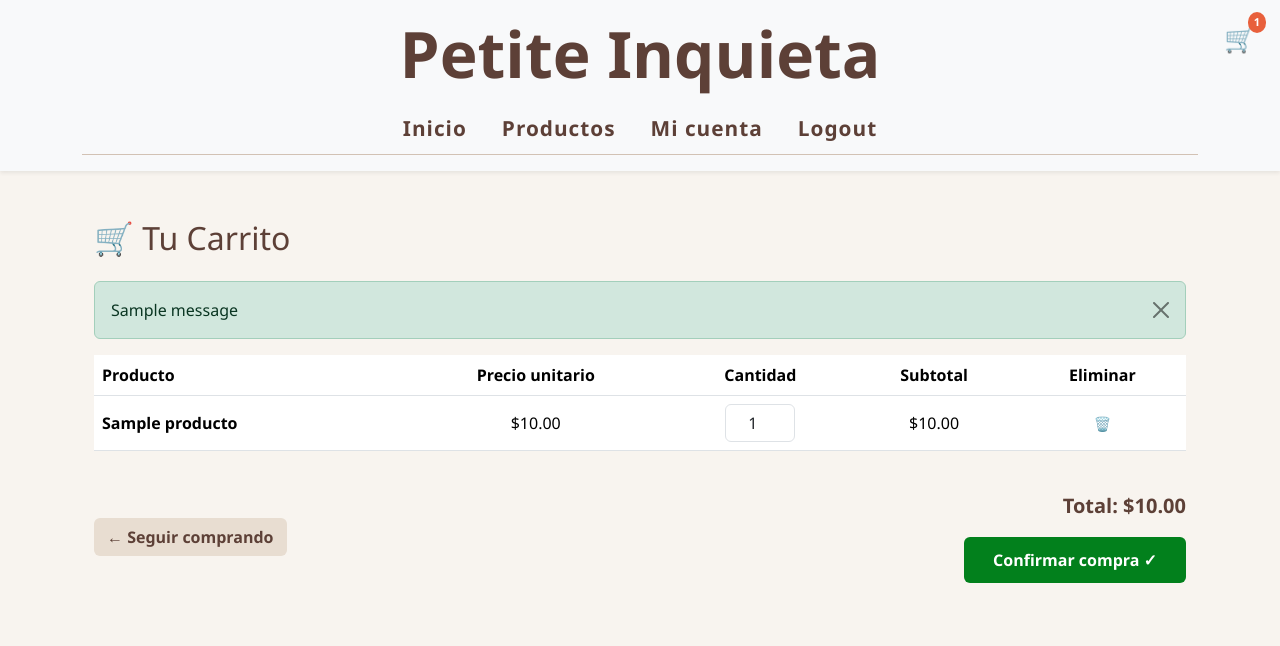
After one commit to lissette-dev/petite_inquieta_shop, a Django app: page /carrito/ in a window 1280 px wide. The commit adds this page. Shown: the top 646 px of the page. Run offline with Django 5.2, Linux system fonts and the light colour scheme; a user stored in the database is signed in; tables that the repository leaves empty hold one stand-in row (values such as "Sample post"); one stand-in notice (Sample message) is shown.

Commit message:
carrito funcional completo

```diff
--- a/petite_inquieta_shop/petite_inquieta_shop/settings.py
+++ b/petite_inquieta_shop/petite_inquieta_shop/settings.py
@@ -62,6 +62,7 @@ TEMPLATES = [
                 'django.template.context_processors.request',
                 'django.contrib.auth.context_processors.auth',
                 'django.contrib.messages.context_processors.messages',
+                'tienda.context_processors.carrito_count',
             ],
         },
     },
--- a/petite_inquieta_shop/static/css/styles.css
+++ b/petite_inquieta_shop/static/css/styles.css
@@ -153,3 +153,26 @@ hr {
     background-color: #d2c2b4;
     margin: 20px 0;
 }
+
+
+/* ===== CARRITO FLOTANTE ===== */
+#carrito-flotante {
+    position: fixed;
+    top: 20px;
+    right: 24px;
+    font-size: 1.6rem;
+    z-index: 9999;
+    text-decoration: none;
+}
+
+#carrito-badge {
+    position: absolute;
+    top: -8px;
+    right: -10px;
+    background: #e8603c;
+    color: white;
+    font-size: 11px;
+    font-weight: 700;
+    border-radius: 50%;
+    padding: 2px 6px;
+}
--- a/petite_inquieta_shop/templates/base.html
+++ b/petite_inquieta_shop/templates/base.html
@@ -14,10 +14,17 @@
 </head>
 <body>
 
+    <!-- Carrito flotante fijo (fuera de todo contenedor) -->
+
+        {% if user.is_authenticated %}
+        <a href="{% url 'ver_carrito' %}" style="position:fixed;top:20px;right:24px;font-size:1.6rem;z-index:9999;text-decoration:none;">
+            🛒{% if carrito_count > 0 %}<span style="position:absolute;top:-8px;right:-10px;background:#e8603c;color:white;font-size:11px;font-weight:700;border-radius:50%;padding:2px 6px;">{{ carrito_count }}</span>{% endif %}
+        </a>
+        {% endif %}
+
     <header class="bg-light py-3 shadow-sm">
         <div class="container text-center">
-            <h1 class="display-3 fw-bold" style="color:#5d4037;"> Petite Inquieta </h1>
-
+            <h1 class="display-3 fw-bold" style="color:#5d4037;">Petite Inquieta</h1>
             {% include "partials/navbar.html" %}
         </div>
     </header>
@@ -27,5 +34,8 @@
         {% endblock %}
     </main>
 
+    <!-- Bootstrap JS -->
+    <script src="https://cdn.jsdelivr.net/npm/bootstrap@5.3.3/dist/js/bootstrap.bundle.min.js"></script>
+
 </body>
 </html>
--- /dev/null
+++ b/petite_inquieta_shop/templates/carrito.html
@@ -0,0 +1,98 @@
+{% extends "base.html" %}
+
+{% block title %}Carrito de Compras{% endblock %}
+
+{% block content %}
+
+<div class="container py-4">
+    <h2 class="mb-4" style="color: #5d4037;">🛒 Tu Carrito</h2>
+
+    {% if messages %}
+        {% for message in messages %}
+            <div class="alert alert-{{ message.tags }} alert-dismissible fade show" role="alert">
+                {{ message }}
+                <button type="button" class="btn-close" data-bs-dismiss="alert"></button>
+            </div>
+        {% endfor %}
+    {% endif %}
+
+    {% if orden.items.all %}
+
+        <div class="table-responsive">
+            <table class="table align-middle">
+                <thead style="background-color: #f5ede6;">
+                    <tr>
+                        <th>Producto</th>
+                        <th class="text-center">Precio unitario</th>
+                        <th class="text-center">Cantidad</th>
+                        <th class="text-center">Subtotal</th>
+                        <th class="text-center">Eliminar</th>
+                    </tr>
+                </thead>
+                <tbody>
+                    {% for item in orden.items.all %}
+                    <tr>
+                        <td><strong>{{ item.producto.nombre }}</strong></td>
+                        <td class="text-center">${{ item.precio_unitario }}</td>
+
+                        <!-- Actualizar cantidad -->
+                        <td class="text-center">
+                            <form method="post" action="{% url 'actualizar_cantidad' item.id %}" class="d-flex align-items-center justify-content-center gap-2">
+                                {% csrf_token %}
+                                <input
+                                    type="number"
+                                    name="cantidad"
+                                    value="{{ item.cantidad }}"
+                                    min="1"
+                                    class="form-control text-center"
+                                    style="width: 70px;"
+                                    onchange="this.form.submit()"
+                                >
+                            </form>
+                        </td>
+
+                        <td class="text-center">${{ item.subtotal }}</td>
+
+                        <!-- Quitar del carrito -->
+                        <td class="text-center">
+                            <form method="post" action="{% url 'quitar_del_carrito' item.id %}">
+                                {% csrf_token %}
+                                <button type="submit" class="btn btn-sm" style="color: #c0392b;" title="Eliminar">
+                                    🗑️
+                                </button>
+                            </form>
+                        </td>
+                    </tr>
+                    {% endfor %}
+                </tbody>
+            </table>
+        </div>
+
+        <!-- Total y acciones -->
+        <div class="d-flex justify-content-between align-items-center mt-4 flex-wrap gap-3">
+            <a href="{% url 'productos' %}" class="btn" style="background-color: #e8ddd1; color: #5d4037; font-weight: 600;">
+                ← Seguir comprando
+            </a>
+
+            <div class="text-end">
+                <p class="fs-5 fw-bold" style="color: #5d4037;">
+                    Total: ${{ orden.total }}
+                </p>
+                <a href="{% url 'confirmar_compra' %}" class="btn" style="background-color: #02801C; color: white; font-weight: 600; padding: 10px 28px;">
+                    Confirmar compra ✓
+                </a>
+            </div>
+        </div>
+
+    {% else %}
+        <div class="text-center py-5">
+            <p class="fs-5 text-muted">Tu carrito está vacío 🛒</p>
+            <a href="{% url 'productos' %}" class="btn mt-2" style="background-color: #5d4037; color: white; font-weight: 600;">
+                Ver productos
+            </a>
+        </div>
+    {% endif %}
+
+</div>
+
+{% endblock %}
--- a/petite_inquieta_shop/templates/partials/navbar.html
+++ b/petite_inquieta_shop/templates/partials/navbar.html
@@ -10,6 +10,7 @@
             {% csrf_token %}
             <button type="submit">Logout</button>
         </form>
+
     {% else %}
         <a href="{% url 'login' %}">Login</a>
         <a href="{% url 'registro' %}">Registro</a>
--- /dev/null
+++ b/petite_inquieta_shop/tienda/context_processors.py
@@ -0,0 +1,12 @@
+from .models import Orden
+
+def carrito_count(request):
+    count = 0
+    if request.user.is_authenticated:
+        orden = Orden.objects.filter(
+            usuario=request.user,
+            estado='pendiente'
+        ).first()
+        if orden:
+            count = orden.items.count()
+    return {'carrito_count': count}
--- a/petite_inquieta_shop/tienda/urls.py
+++ b/petite_inquieta_shop/tienda/urls.py
@@ -3,14 +3,25 @@ from . import views
 from django.contrib.auth.views import LoginView, LogoutView
 
 urlpatterns = [
+    # --- Vistas Públicas ---
     path('', views.inicio, name='inicio'),
     path('productos/', views.productos, name='productos'),
     path('registro/', views.registro, name='registro'),
     path('login/', LoginView.as_view(template_name='login.html'), name='login'),
     path('logout/', LogoutView.as_view(), name='logout'),
+
+    # --- Vistas Protegidas ---
     path('mi-cuenta/', views.mi_cuenta, name='mi_cuenta'),
-    # CRUD de productos
+
+    # --- CRUD de productos ---
     path('products/create/', views.producto_create, name='producto_create'),
     path('products/edit/<int:pk>/', views.producto_edit, name='producto_edit'),
     path('products/delete/<int:pk>/', views.producto_delete, name='producto_delete'),
+
+    # --- Carrito ---
+    path('carrito/', views.ver_carrito, name='ver_carrito'),
+    path('carrito/agregar/<int:producto_id>/', views.agregar_al_carrito, name='agregar_al_carrito'),
+    path('carrito/quitar/<int:item_id>/', views.quitar_del_carrito, name='quitar_del_carrito'),
+    path('carrito/actualizar/<int:item_id>/', views.actualizar_cantidad, name='actualizar_cantidad'),
+    path('carrito/confirmar/', views.confirmar_compra, name='confirmar_compra'),
 ]
--- a/petite_inquieta_shop/tienda/views.py
+++ b/petite_inquieta_shop/tienda/views.py
@@ -1,9 +1,23 @@
 from django.shortcuts import render, redirect, get_object_or_404
 from django.contrib.auth.forms import UserCreationForm
 from django.contrib.auth.decorators import login_required
-from django.contrib import messages  # Requisito: Mensajes de feedback
-from .models import Producto
-from .forms import ProductoForm # Recuerda crear el archivo forms.py que te pasé antes
+from django.contrib import messages
+from functools import wraps
+from .models import Producto, Orden, ItemOrden
+from .forms import ProductoForm
+
+
+# --- Decorador personalizado: solo staff/admin ---
+
+def staff_required(view_func):
+    @wraps(view_func)
+    def wrapper(request, *args, **kwargs):
+        if not request.user.is_staff:
+            messages.error(request, 'No tienes permiso para realizar esta acción.')
+            return redirect('productos')
+        return view_func(request, *args, **kwargs)
+    return wrapper
+
 
 # --- Vistas Públicas ---
 
@@ -11,16 +25,11 @@ def inicio(request):
     return render(request, 'inicio.html')
 
 def productos(request):
-    # Capturamos si viene una categoría en la URL (ej: ?categoria=Accesorios)
     categoria_nombre = request.GET.get('categoria')
-
     if categoria_nombre:
-        # Filtramos los productos que pertenezcan a esa categoría
         lista_productos = Producto.objects.filter(categoria__nombre__iexact=categoria_nombre)
     else:
-        # Si no hay filtro, mostramos todo como antes
         lista_productos = Producto.objects.all()
-
     return render(request, 'productos.html', {'productos': lista_productos})
 
 def registro(request):
@@ -34,27 +43,31 @@ def registro(request):
         formulario = UserCreationForm()
     return render(request, 'registro.html', {'formulario': formulario})
 
-# --- Vistas Protegidas (Solo para usuarios logueados/Admin) ---
+
+# --- Vistas Protegidas ---
 
 @login_required
 def mi_cuenta(request):
     return render(request, 'mi_cuenta.html')
 
-# 2. CREAR
+
+# --- CRUD de productos (solo staff/admin) ---
+
 @login_required
+@staff_required
 def producto_create(request):
     if request.method == 'POST':
         form = ProductoForm(request.POST)
         if form.is_valid():
             form.save()
             messages.success(request, 'Producto creado correctamente.')
-            return redirect('productos') # Te redirige al catálogo
+            return redirect('productos')
     else:
         form = ProductoForm()
     return render(request, 'producto_form.html', {'form': form, 'titulo': 'Agregar Nuevo Producto'})
 
-# 3. EDITAR
 @login_required
+@staff_required
 def producto_edit(request, pk):
     producto = get_object_or_404(Producto, pk=pk)
     if request.method == 'POST':
@@ -67,8 +80,8 @@ def producto_edit(request, pk):
         form = ProductoForm(instance=producto)
     return render(request, 'producto_form.html', {'form': form, 'titulo': 'Editar Producto'})
 
-# 4. ELIMINAR
 @login_required
+@staff_required
 def producto_delete(request, pk):
     producto = get_object_or_404(Producto, pk=pk)
     if request.method == 'POST':
@@ -76,3 +89,68 @@ def producto_delete(request, pk):
         messages.warning(request, 'El producto ha sido eliminado.')
         return redirect('productos')
     return render(request, 'producto_confirm_delete.html', {'producto': producto})
+
+
+# --- Carrito ---
+
+def get_or_create_carrito(request):
+    """Función auxiliar: obtiene o crea la orden pendiente del usuario."""
+    orden, creada = Orden.objects.get_or_create(
+        usuario=request.user,
+        estado='pendiente'
+    )
+    return orden
+
+@login_required
+def ver_carrito(request):
+    orden = get_or_create_carrito(request)
+    return render(request, 'carrito.html', {'orden': orden})
+
+@login_required
+def agregar_al_carrito(request, producto_id):
+    producto = get_object_or_404(Producto, id=producto_id)
+    orden = get_or_create_carrito(request)
+    item, creado = ItemOrden.objects.get_or_create(
+        orden=orden,
+        producto=producto,
+        defaults={'precio_unitario': producto.precio}
+    )
+    if not creado:
+        item.cantidad += 1
+        item.save()
+    messages.success(request, f'"{producto.nombre}" agregado al carrito.')
+    return redirect('ver_carrito')
+
+@login_required
+def quitar_del_carrito(request, item_id):
+    item = get_object_or_404(ItemOrden, id=item_id, orden__usuario=request.user)
+    nombre = item.producto.nombre
+    item.delete()
+    messages.warning(request, f'"{nombre}" eliminado del carrito.')
+    return redirect('ver_carrito')
+
+@login_required
+def actualizar_cantidad(request, item_id):
+    item = get_object_or_404(ItemOrden, id=item_id, orden__usuario=request.user)
+    nueva_cantidad = int(request.POST.get('cantidad', 1))
+    if nueva_cantidad < 1:
+        item.delete()
+        messages.warning(request, 'Producto eliminado del carrito.')
+    else:
+        item.cantidad = nueva_cantidad
+        item.save()
+        messages.success(request, 'Cantidad actualizada.')
+    return redirect('ver_carrito')
+
+@login_required
+def confirmar_compra(request):
+    orden = get_or_create_carrito(request)
+    if not orden.items.exists():
+        messages.warning(request, 'Tu carrito está vacío.')
+        return redirect('ver_carrito')
+    if request.method == 'POST':
+        orden.estado = 'confirmada'
+        orden.save()
+        messages.success(request, f'¡Compra confirmada! Orden #{orden.id} registrada.')
+        return redirect('mi_cuenta')
+    return render(request, 'confirmar_compra.html', {'orden': orden})
```
Also changed, not shown: petite_inquieta_shop/templates/confirmar_compra.html (added, +56 -0 lines), petite_inquieta_shop/templates/productos.html (+28 -8 lines), petite_inquieta_shop/tienda/models.py (+48 -2 lines), petite_inquieta_shop/tienda/migrations/0002_orden_itemorden.py (added).
